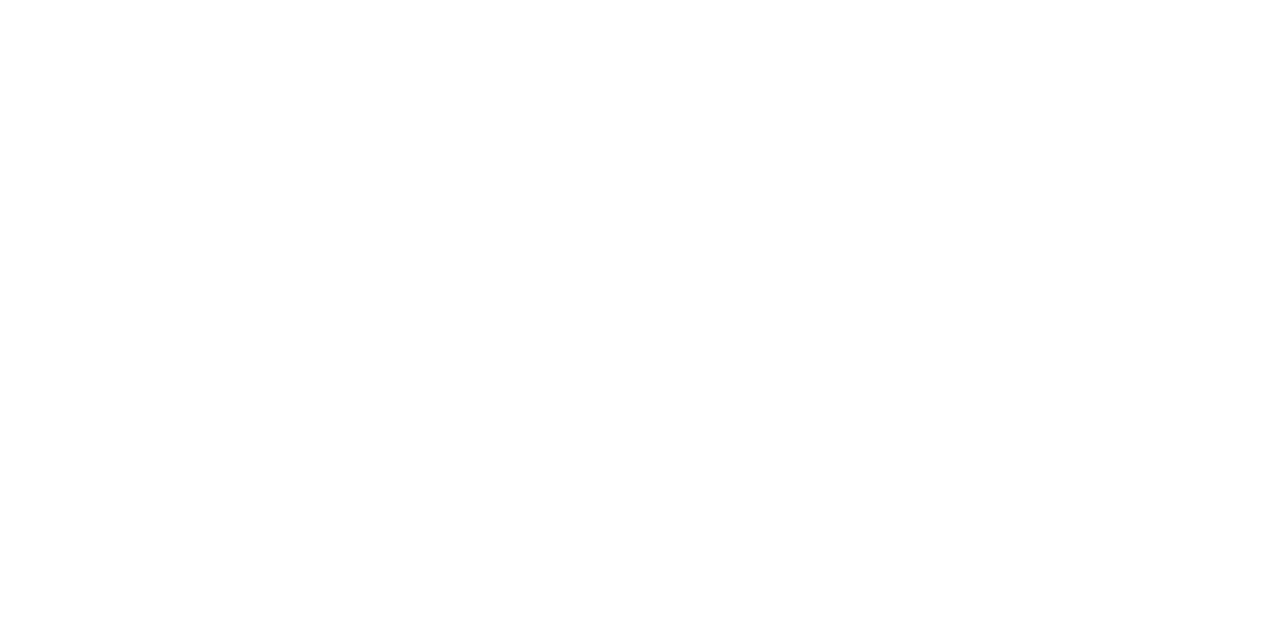
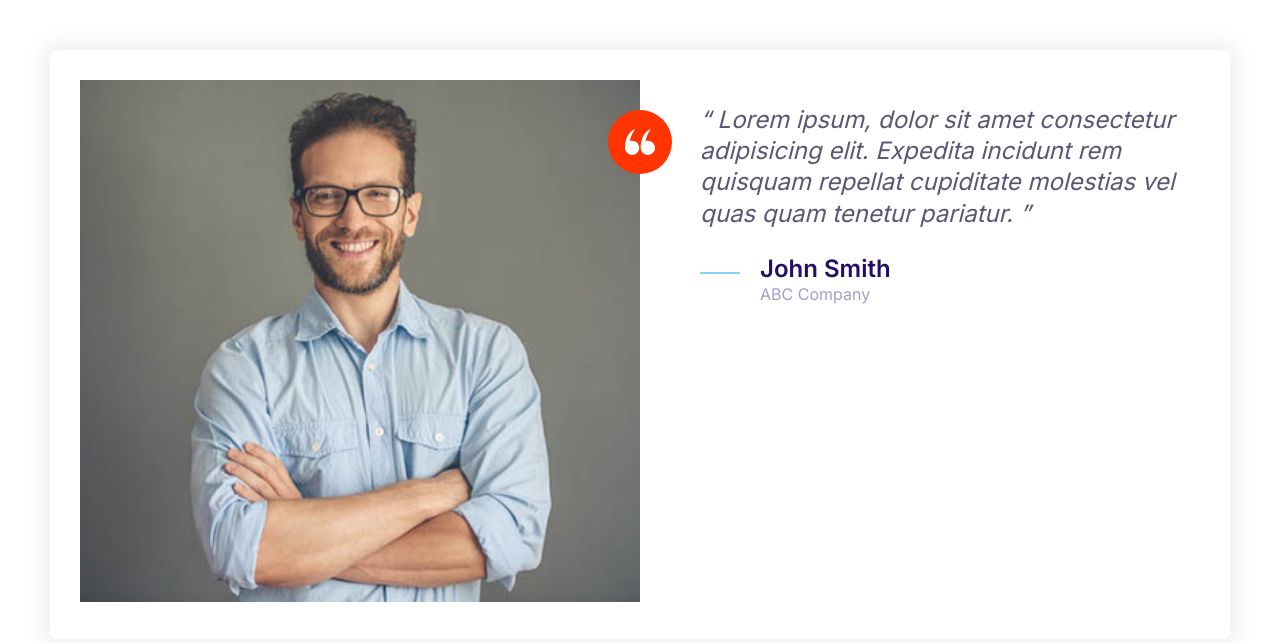
Before and after one commit to jihanyprogram/hosting_test_project, a plain HTML site: page index.html in a window 1280 px wide. Drawn offline with Linux system fonts and the light colour scheme.

Commit message:
Build the testimonials component.

```diff
--- a/css/styles.css
+++ b/css/styles.css
@@ -165,8 +165,17 @@
   height: 40px;
 }
 
+.icon--small {
+  width: 30px;
+  height: 30px;
+}
+
 .icon--primary {
   fill: var(--color-primary);
+}
+
+.icon--white {
+  fill: #fff;
 }
 
 .icon-container {
@@ -177,6 +186,10 @@
   height: 64px;
   justify-content: center;
   width: 64px;
+}
+
+.icon-container--accent {
+  background: var(--color-accent);
 }
 
 /* Buttons */
@@ -451,3 +464,39 @@
     grid-template-columns: repeat(3, 1fr);
   }
 }
+
+/* Testimonials */
+.testimonial {
+  padding: 3rem;
+}
+
+.testimonial__image {
+  position: relative;
+  margin: 0 3rem;
+}
+
+.testimonial__image > img {
+  width: 100%;
+}
+
+.testimonial__image > .icon-container {
+  position: absolute;
+  top: 3rem;
+  right: -32px;
+}
+
+@media screen and (min-width: 768px) {
+  .testimonial__image {
+    margin: 0;
+  }
+
+  .testimonial .quote,
+  .testimonial .quote__author {
+    font-size: 2.4rem;
+  }
+
+  .testimonial .quote {
+    margin-left: 6rem;
+    margin-right: 0;
+  }
+}
--- a/index.html
+++ b/index.html
@@ -13,5 +13,38 @@
     <link rel="stylesheet" href="css/normalize.css" />
     <link rel="stylesheet" href="css/styles.css" />
   </head>
-  <body></body>
+  <body style="padding: 5rem">
+    <div class="card testimonial">
+      <div class="grid grid--1x2">
+        <div class="testimonial__image">
+          <img src="images/testimonial.jpg" alt="A happy, smiling customer" />
+          <span class="icon-container icon-container--accent">
+            <svg class="icon icon--small icon--white">
+              <use xlink:href="images/sprite.svg#quotes"></use>
+            </svg>
+          </span>
+        </div>
+        <blockquote class="quote">
+          <p class="quote__text">
+            Lorem ipsum, dolor sit amet consectetur adipisicing elit. Expedita
+            incidunt rem quisquam repellat cupiditate molestias vel quas quam
+            tenetur pariatur.
+          </p>
+          <footer>
+            <div class="media">
+              <div class="media__image">
+                <svg class="icon quote__line">
+                  <use xlink:href="images/sprite.svg#line"></use>
+                </svg>
+              </div>
+              <div class="media__body">
+                <h3 class="media__title quote__author">John Smith</h3>
+                <p class="quote__organization">ABC Company</p>
+              </div>
+            </div>
+          </footer>
+        </blockquote>
+      </div>
+    </div>
+  </body>
 </html>
```
Also changed, not shown: images/testimonial.jpg (added).
